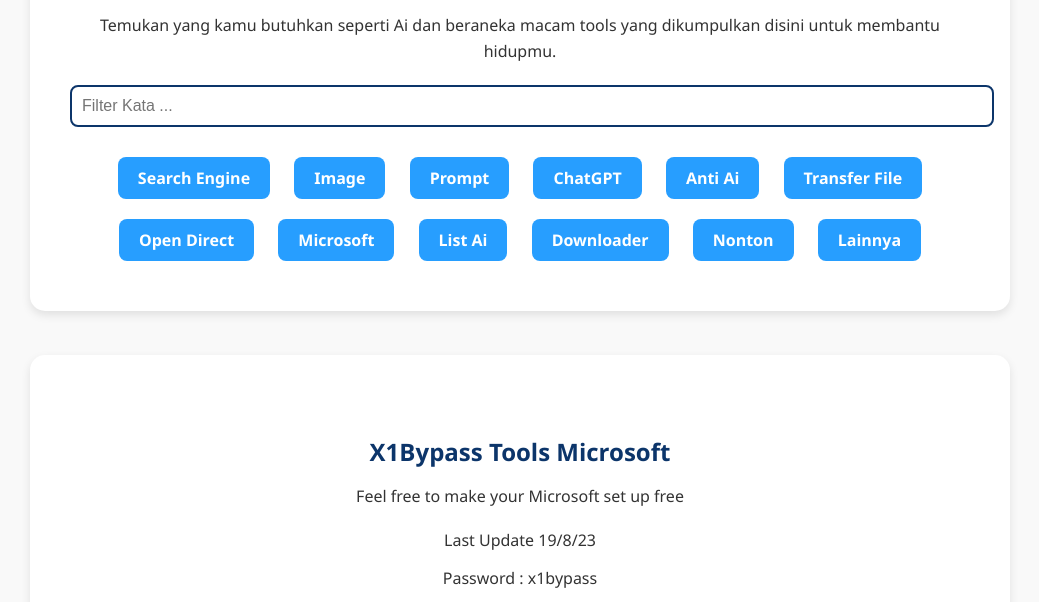
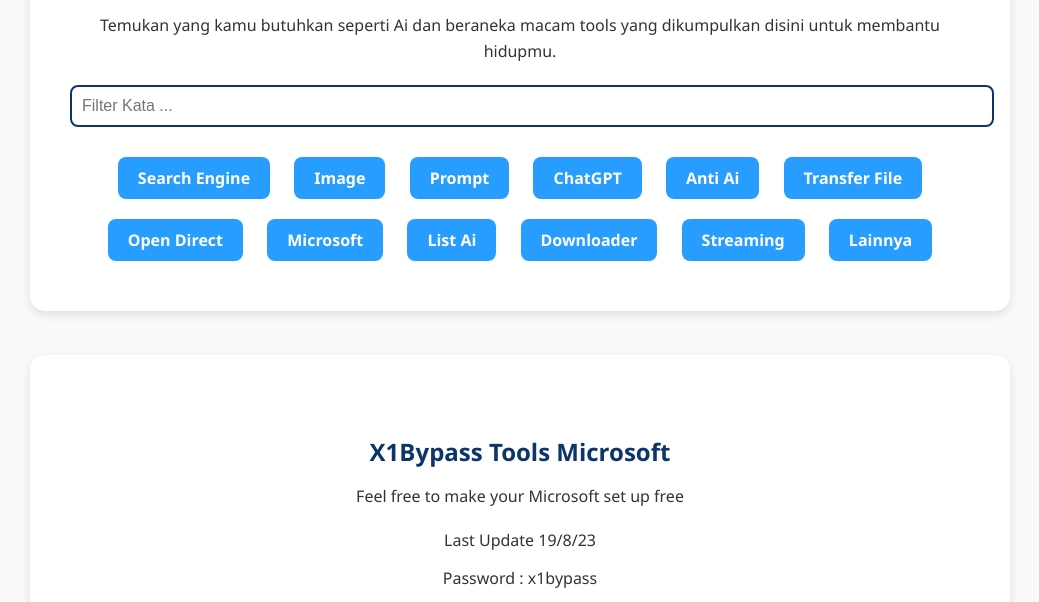
Before and after one commit to Unknown240/x1bypasstools, a plain HTML site: page beta.html in a window 1280 px wide. Shown: the part 171-773 px from the top of the page, without its empty margins (120-1159 px from the left). Drawn offline with Linux system fonts and the light colour scheme.

Commit message:
Update and rename newtest.html to beta.html

```diff
--- a/newtest.html
+++ b/beta.html
@@ -499,7 +499,7 @@ window.onload = function() {
     <a href="https://sites.google.com/view/x1bypasstools/downloader/get-paid-stock" class="sub-link">GetPaidStock</a>
     <a href="https://sites.google.com/view/x1bypasstools/downloader/downloader" class="sub-link">Downloader la</a>
   </div>
-  <div class="main-link" id="portfolio-list-ai">Nonton</div>
+  <div class="main-link" id="portfolio-list-ai">Streaming</div>
   <div class="sub-links" id="portfolio-links-list-ai">
     <a href="https://movieuniverse.se/" class="sub-link">Movie Universe</a>
     <a href="https://bflix.sx/home" class="sub-link">BFlix</a>
```
